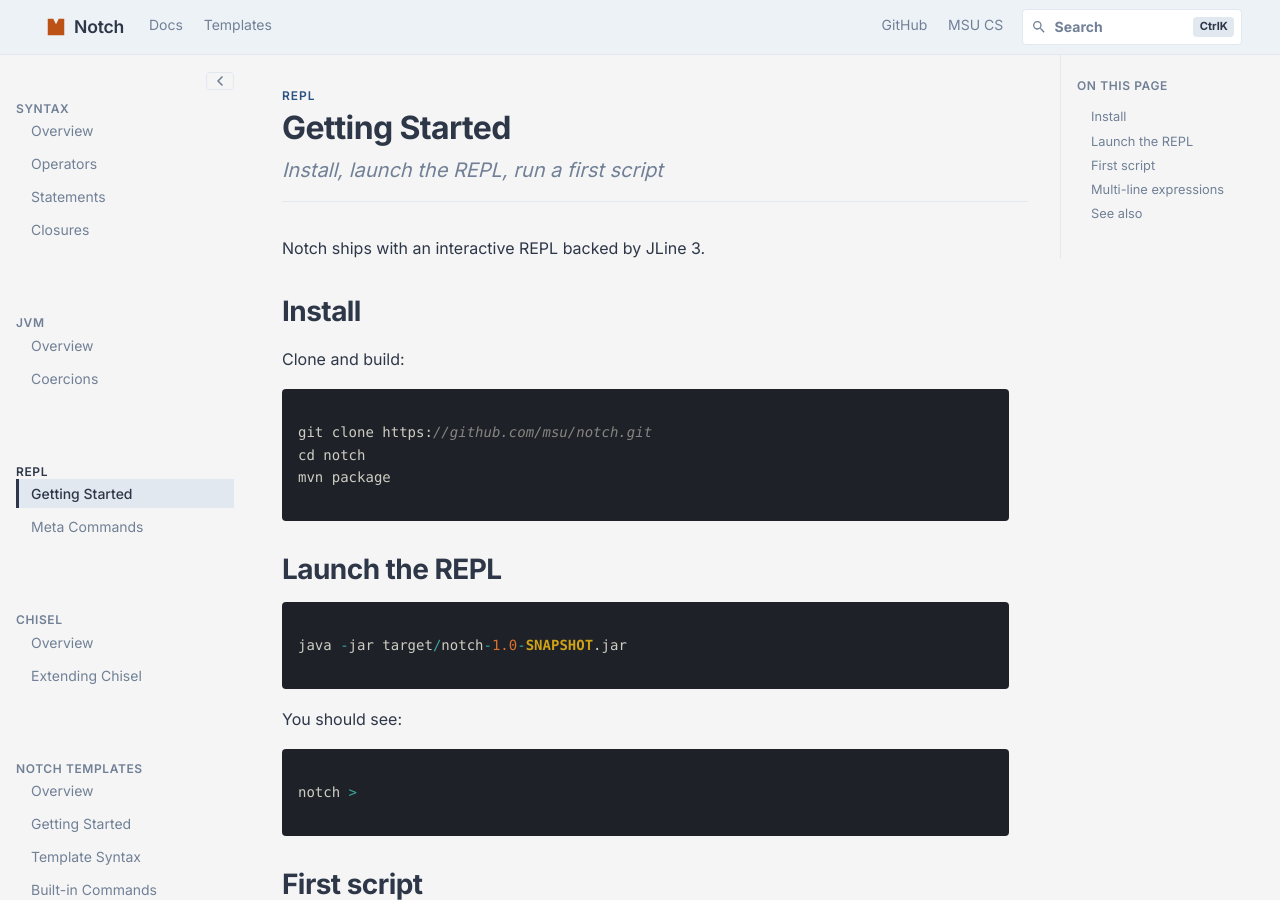
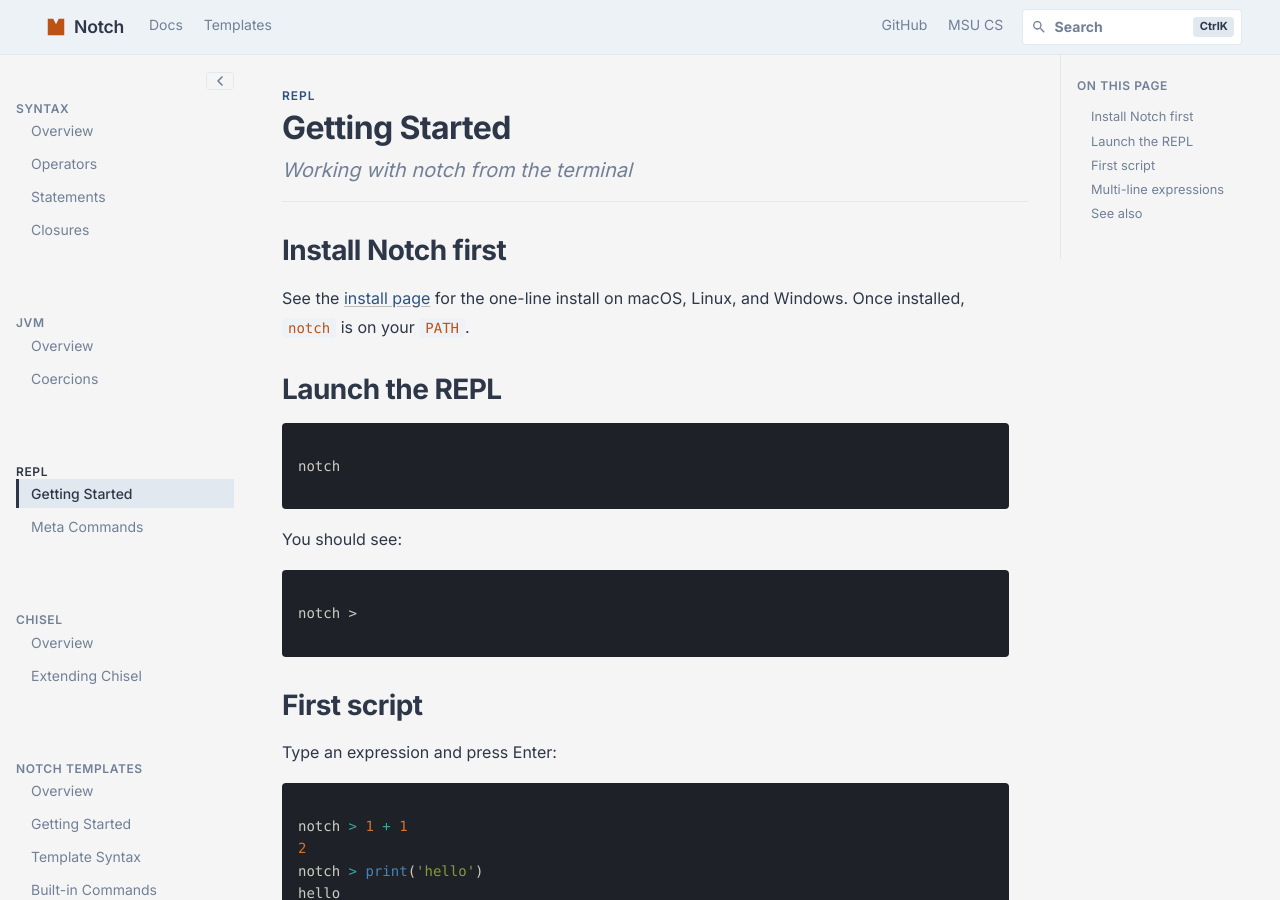
Before and after one commit to msu/notch, a Jekyll site: the page built from docs/_repl/getting-started.md, in a window 1280 px wide and 900 px high. Built offline with Jekyll 4.4.1, drawn with Linux system fonts in a browser that asks for light colours.

Commit message:
install md

````diff
--- a/docs/_repl/getting-started.md
+++ b/docs/_repl/getting-started.md
@@ -1,30 +1,24 @@
 ---
 title: "Getting Started"
-subtitle: "Install, launch the REPL, run a first script"
+subtitle: "Working with notch from the terminal"
 order: 1
 ---
 
-Notch ships with an interactive REPL backed by JLine 3.
 
-## Install
 
-Clone and build:
+## Install Notch first
 
-```notch
-git clone https://github.com/msu/notch.git
-cd notch
-mvn package
-```
+See the [install page]({{ '/install/' | relative_url }}) for the one-line install on macOS, Linux, and Windows. Once installed, `notch` is on your `PATH`.
 
 ## Launch the REPL
 
-```notch
-java -jar target/notch-1.0-SNAPSHOT.jar
+```
+notch
 ```
 
 You should see:
 
-```notch
+```
 notch >
 ```
 
--- a/docs/index.html
+++ b/docs/index.html
@@ -33,6 +33,11 @@
 <section class="docs-grid">
   <h2>Documentation</h2>
   <div class="docs-cards">
+    <a class="docs-card" href="{{ '/install/' | relative_url }}">
+      <div class="docs-card-icon" aria-hidden="true"></div>
+      <h3>Install</h3>
+      <p>One-line install for macOS, Linux, and Windows. No JDK required.</p>
+    </a>
     <a class="docs-card" href="{{ '/syntax/overview/' | relative_url }}">
       <div class="docs-card-icon" aria-hidden="true">📝</div>
       <h3>Syntax</h3>
````
Also changed, not shown: docs/install.md (added, +67 -0 lines).
